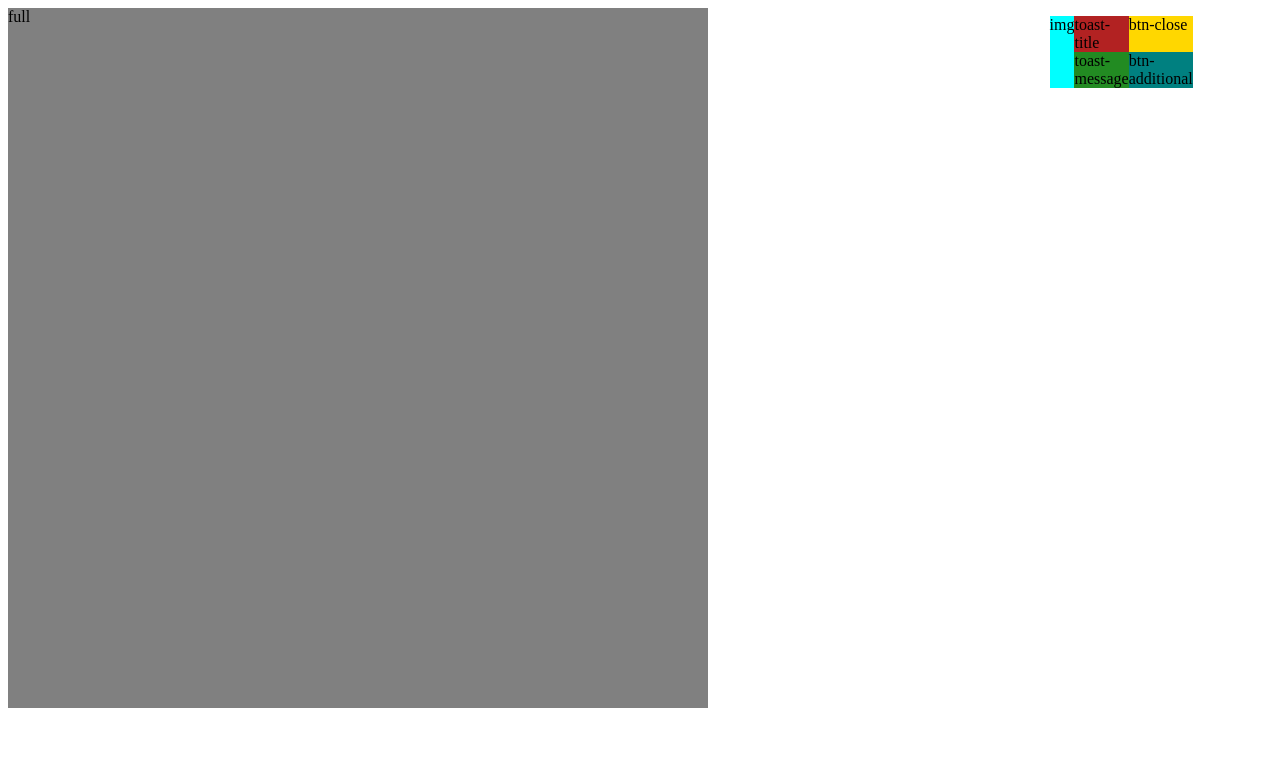
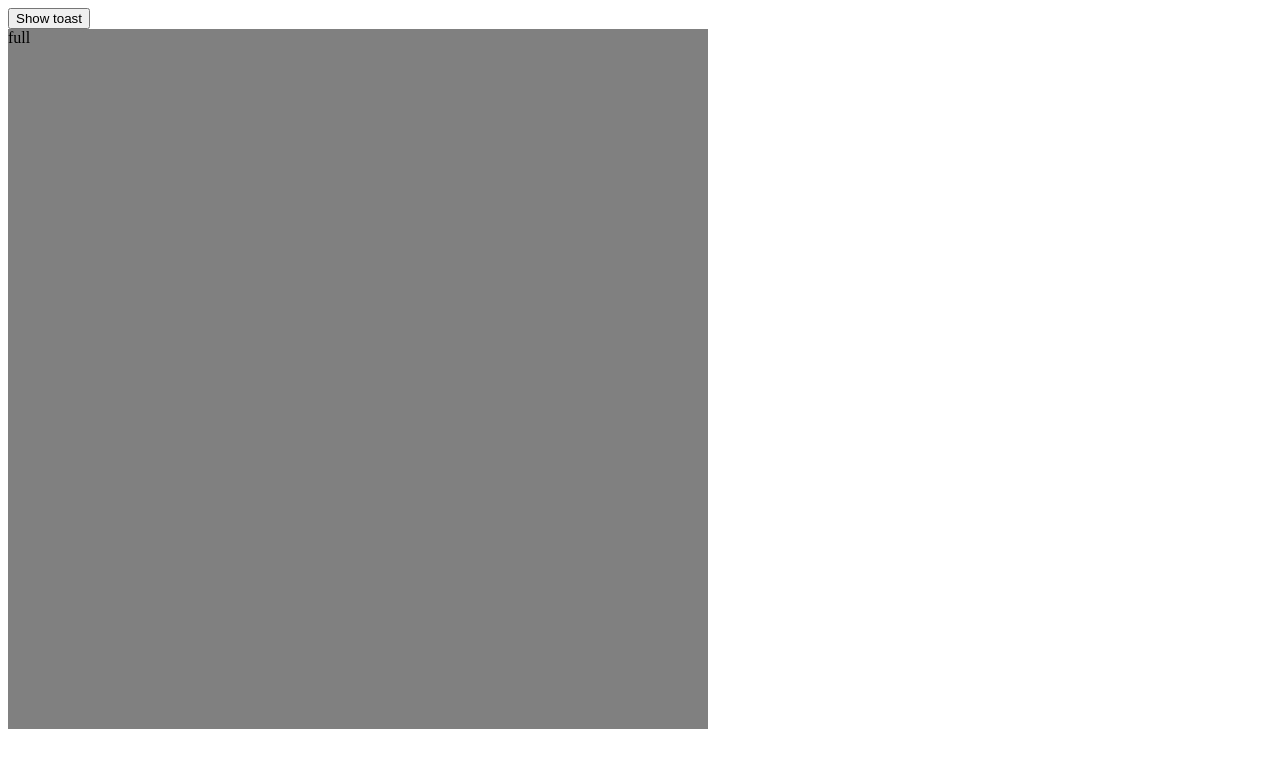
Before and after one commit to 8Tesla8/angular-custom-toast-notification, an Angular app: page / in a window 1280 px wide. Shown: the top 768 px of the page. Built offline with nearby package versions, Linux system fonts and the light colour scheme.

Commit message:
add toast service and model

```diff
--- a/src/app/app.component.html
+++ b/src/app/app.component.html
@@ -1,12 +1,6 @@
+<app-toast></app-toast>
+
+<button (click)="showToast()">Show toast</button>
 <div class="full">
 full
 </div>
-<!--
-
--->
-<!-- <div class="not">
-    not
-</div>  -->
-
-
-<app-toast></app-toast>
--- a/src/app/app.component.ts
+++ b/src/app/app.component.ts
@@ -1,4 +1,5 @@
 import { Component } from '@angular/core';
+import { ToastService } from './toast/toast.service';
 
 @Component({
   selector: 'app-root',
@@ -6,5 +7,11 @@ import { Component } from '@angular/core';
   styleUrls: ['./app.component.scss']
 })
 export class AppComponent {
-  title = 'angular-project';
+
+  constructor(private _toastService:ToastService) {
+  }
+
+  public showToast():void{
+    this._toastService.show(50);
+  }
 }
--- a/src/app/app.module.ts
+++ b/src/app/app.module.ts
@@ -5,6 +5,7 @@ import { BrowserModule } from '@angular/platform-browser';
 import { AppRoutingModule } from './app-routing.module';
 import { AppComponent } from './app.component';
 import { ToastComponent } from './toast/toast.component';
+import { ToastService } from './toast/toast.service';
 
 @NgModule({
   declarations: [
@@ -16,7 +17,9 @@ import { ToastComponent } from './toast/toast.component';
     AppRoutingModule,
     FormsModule
   ],
-  providers: [],
+  providers: [
+    ToastService
+  ],
   bootstrap: [AppComponent]
 })
 export class AppModule { }
--- a/src/app/toast/toast.component.html
+++ b/src/app/toast/toast.component.html
@@ -1,11 +1,19 @@
-<div class="toast positon-top-right">
+<div *ngIf="visible" class="toast positon-top-right">
     <div class="toast-grid">
-        <div class="img">img</div>
-        <div class="title">{{title}}</div>
-        <div class="message">{{message}}</div>
 
-        <div class="btn-close">btn-close</div>
-        <div class="btn-additional">btn-additional</div>
+        <div *ngIf="toastModel.type" class="img">
+            <img *ngIf="toastModel.type == 'error'" src="assets/icons/error.svg" width="50">
+            <img *ngIf="toastModel.type == 'warning'" src="assets/icons/warning.svg" width="50">
+            <img *ngIf="toastModel.type == 'info'" src="assets/icons/info.svg" width="50" >
+        </div>
+
+        <div class="title">{{toastModel.title}}</div>
+        <div class="message">{{toastModel.message}}</div>
+
+        <div class="btn-close">
+            <button (click)="close()">X</button>
+        </div>
+
     </div>
 
 </div>
--- a/src/app/toast/toast.component.scss
+++ b/src/app/toast/toast.component.scss
@@ -1,7 +1,6 @@
 .positon-top-right{
     top: 2%;
-    // right: 8%;
-    left: 82%;
+    right: 2%;
 }
 
 .positon-top-left{
@@ -17,16 +16,18 @@
 
 .toast{
     background-color: grey;
-    width:100px;
-    height:40px;
+    width:200px;
+    // height:40px;
     position: absolute;
 
     .toast-grid{
         display: grid;
         grid-template-areas:
         'img title btn-close'
-        'img message btn-additional'
+        'img message message'
         ;
+        grid-template-columns: 30% 50% 20%;
+        grid-template-rows: 50% 50% ;
 
         .img{
             grid-area: img;
--- a/src/app/toast/toast.component.ts
+++ b/src/app/toast/toast.component.ts
@@ -1,33 +1,37 @@
-import { Component } from '@angular/core';
+import { Component, OnDestroy } from '@angular/core';
+import { Subscription } from 'rxjs';
+import { ToastModel } from './toast.model';
+import { ToastService } from './toast.service';
 
 @Component({
   selector: 'app-toast',
   templateUrl: './toast.component.html',
   styleUrls: ['./toast.component.scss']
 })
-export class ToastComponent {
-  public title = 'toast-title';
-  public message = 'toast-message';
+export class ToastComponent implements OnDestroy {
 
-  public position: ToastPosition = ToastPosition.TopRight;
-  public type: ToastType = ToastType.Info;
+  public visible: boolean = false;
 
+  public toastModel: ToastModel;
 
-  //buttons
-  //- close
-  //- additional action
+  private $subscriptions: Subscription;
+
+  constructor(private _toastService:ToastService) {
+
+    this.$subscriptions = this._toastService.$toastState.subscribe( (toastModel: ToastModel) => {
+      this.toastModel = toastModel;
+
+      this.visible = this.toastModel.visible;
+    });
+
+  }
+
+  public close(): void {
+    this.visible = false;
+  }
+
+  ngOnDestroy(): void {
+    this.$subscriptions.unsubscribe();
+  }
+
 }
-
-export enum ToastPosition{
-  TopRight = 'position-top-right',
-  TopLeft = 'position-top-left',
-  Center = 'position-center',
-}
-
-//icon
-export enum ToastType{
-  Warning = 'warning',
-  Error = 'error',
-  Info = 'info',
-  None = 'none',
-}
--- /dev/null
+++ b/src/app/toast/toast.model.ts
@@ -0,0 +1,29 @@
+export class ToastModel {
+    public visible: boolean;
+
+    public title: string;
+    public message: string;
+    public position: ToastPosition;
+    public type: ToastType;
+
+    constructor(visible: boolean) {
+        this.visible = visible;
+
+        this.type = ToastType.Info;
+        this.position = ToastPosition.TopRight;
+    }
+}
+
+
+export enum ToastPosition {
+  TopRight = 'position-top-right',
+  TopLeft = 'position-top-left',
+  Center = 'position-center',
+}
+
+export enum ToastType {
+  Warning = 'warning',
+  Error = 'error',
+  Info = 'info',
+  None = 'none',
+}
--- a/src/app/toast/toast.service.ts
+++ b/src/app/toast/toast.service.ts
@@ -1,9 +1,18 @@
-export class ToastService{
+import { BehaviorSubject } from 'rxjs';
+import { ToastModel } from './toast.model';
 
-    public show(time:number){
+export class ToastService {
+  $toastState = new BehaviorSubject<ToastModel>(new ToastModel(false));
 
+  public show(seconds: number = 5) {
+    if (seconds <= 0) {
+      seconds = 5;
     }
 
-    //create event to show or hide toast message
+    let toast = new ToastModel(true);
+
+    this.$toastState.next(toast);
+    setTimeout(() => this.$toastState.next(new ToastModel(false)), seconds * 1000);
+  }
 
 }
```
